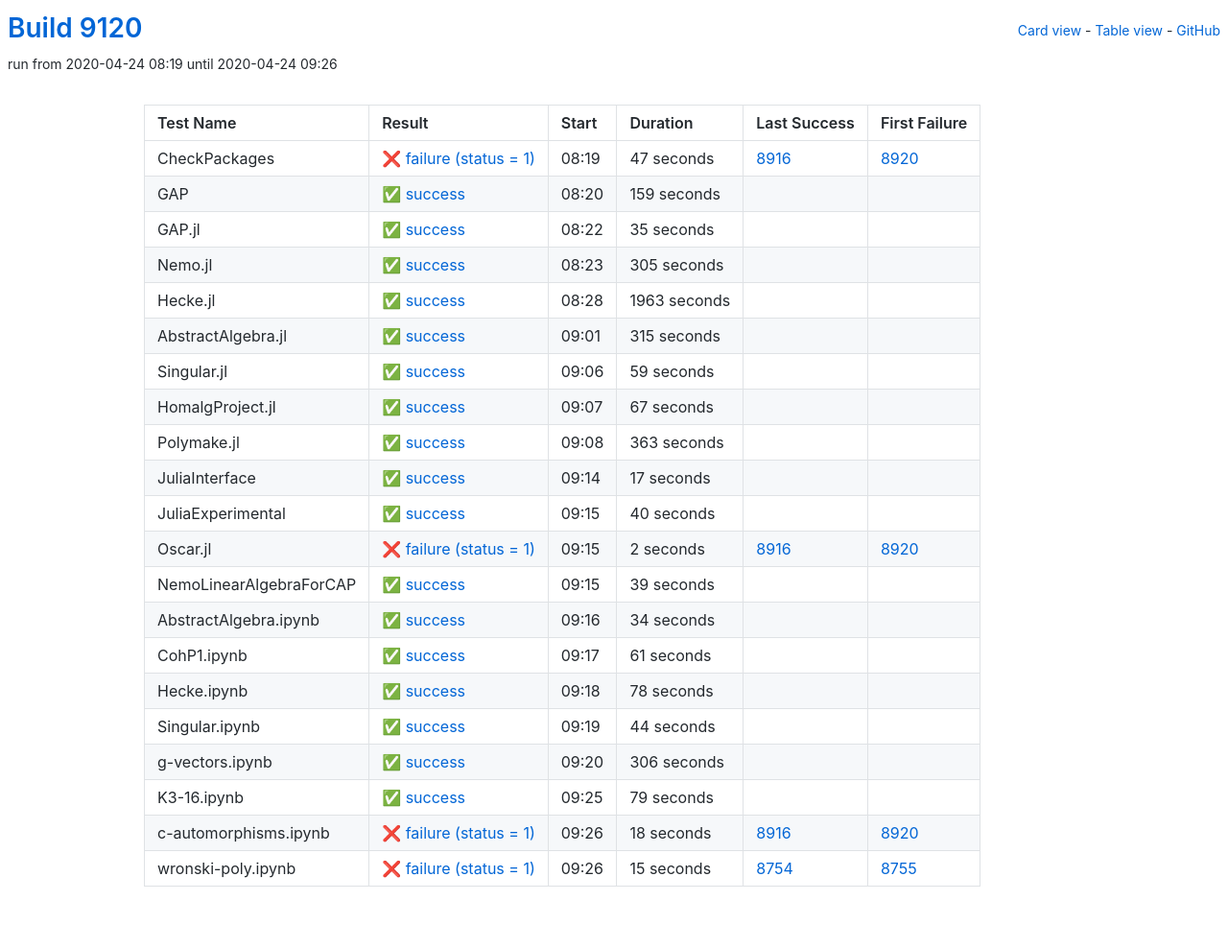
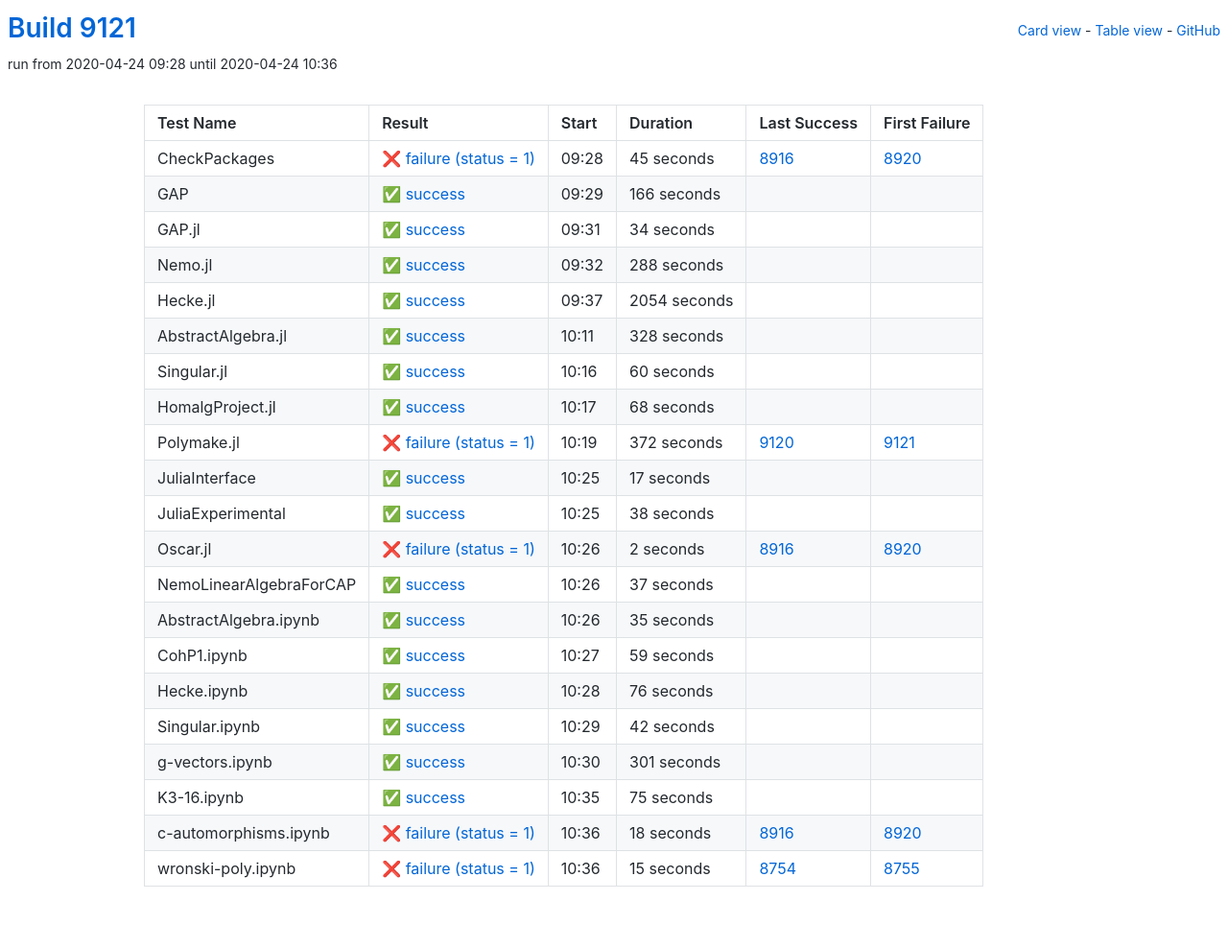
Before and after one commit to oscar-system/oscar-ci-status, a Jekyll site: the page built from table.html, in a window 1280 px wide. Shown: the whole page at 96% size. Built offline with Jekyll 4.4.1, drawn with Linux system fonts in a browser that asks for light colours.

Commit message:
Build 9121

```diff
--- a/_data/ci.yml
+++ b/_data/ci.yml
@@ -1,27 +1,148 @@
-build: 9120
-build_url: https://oscarci.mathematik.uni-kl.de/job/oscar/9120/
+build: 9121
+build_url: https://oscarci.mathematik.uni-kl.de/job/oscar/9121/
 job: oscar
 tests:
-- duration: 47
+- duration: 45
   exitcode: 1
   first_failure: 8920
   first_failure_url: https://oscarci.mathematik.uni-kl.de/job/oscar/8920/
   last_success: 8916
   last_success_url: https://oscarci.mathematik.uni-kl.de/job/oscar/8916/
-  log: https://oscarci.mathematik.uni-kl.de/job/oscar/9120/artifact/logs/build-9120/CheckPackages.log
+  log: https://oscarci.mathematik.uni-kl.de/job/oscar/9121/artifact/logs/build-9121/CheckPackages.log
   name: CheckPackages
-  start: 2020-04-24 08:19
+  start: 2020-04-24 09:28
   status: failure
   success: false
-- duration: 159
+- duration: 166
   exitcode: 0
   first_failure: false
   first_failure_url: null
   last_success: false
   last_success_url: null
-  log: https://oscarci.mathematik.uni-kl.de/job/oscar/9120/artifact/logs/build-9120/GAP.log
+  log: https://oscarci.mathematik.uni-kl.de/job/oscar/9121/artifact/logs/build-9121/GAP.log
   name: GAP
-  start: 2020-04-24 08:20
+  start: 2020-04-24 09:29
+  status: success
+  success: true
+- duration: 34
+  exitcode: 0
+  first_failure: false
+  first_failure_url: null
+  last_success: false
+  last_success_url: null
+  log: https://oscarci.mathematik.uni-kl.de/job/oscar/9121/artifact/logs/build-9121/GAP.jl.log
+  name: GAP.jl
+  start: 2020-04-24 09:31
+  status: success
+  success: true
+- duration: 288
+  exitcode: 0
+  first_failure: false
+  first_failure_url: null
+  last_success: false
+  last_success_url: null
+  log: https://oscarci.mathematik.uni-kl.de/job/oscar/9121/artifact/logs/build-9121/Nemo.jl.log
+  name: Nemo.jl
+  start: 2020-04-24 09:32
+  status: success
+  success: true
+- duration: 2054
+  exitcode: 0
+  first_failure: false
+  first_failure_url: null
+  last_success: false
+  last_success_url: null
+  log: https://oscarci.mathematik.uni-kl.de/job/oscar/9121/artifact/logs/build-9121/Hecke.jl.log
+  name: Hecke.jl
+  start: 2020-04-24 09:37
+  status: success
+  success: true
+- duration: 328
+  exitcode: 0
+  first_failure: false
+  first_failure_url: null
+  last_success: false
+  last_success_url: null
+  log: https://oscarci.mathematik.uni-kl.de/job/oscar/9121/artifact/logs/build-9121/AbstractAlgebra.jl.log
+  name: AbstractAlgebra.jl
+  start: 2020-04-24 10:11
+  status: success
+  success: true
+- duration: 60
+  exitcode: 0
+  first_failure: false
+  first_failure_url: null
+  last_success: false
+  last_success_url: null
+  log: https://oscarci.mathematik.uni-kl.de/job/oscar/9121/artifact/logs/build-9121/Singular.jl.log
+  name: Singular.jl
+  start: 2020-04-24 10:16
+  status: success
+  success: true
+- duration: 68
+  exitcode: 0
+  first_failure: false
+  first_failure_url: null
+  last_success: false
+  last_success_url: null
+  log: https://oscarci.mathematik.uni-kl.de/job/oscar/9121/artifact/logs/build-9121/HomalgProject.jl.log
+  name: HomalgProject.jl
+  start: 2020-04-24 10:17
+  status: success
+  success: true
+- duration: 372
+  exitcode: 1
+  first_failure: 9121
+  first_failure_url: https://oscarci.mathematik.uni-kl.de/job/oscar/9121/
+  last_success: 9120
+  last_success_url: https://oscarci.mathematik.uni-kl.de/job/oscar/9120/
+  log: https://oscarci.mathematik.uni-kl.de/job/oscar/9121/artifact/logs/build-9121/Polymake.jl.log
+  name: Polymake.jl
+  start: 2020-04-24 10:19
+  status: failure
+  success: false
+- duration: 17
+  exitcode: 0
+  first_failure: false
+  first_failure_url: null
+  last_success: false
+  last_success_url: null
+  log: https://oscarci.mathematik.uni-kl.de/job/oscar/9121/artifact/logs/build-9121/JuliaInterface.log
+  name: JuliaInterface
+  start: 2020-04-24 10:25
+  status: success
+  success: true
+- duration: 38
+  exitcode: 0
+  first_failure: false
+  first_failure_url: null
+  last_success: false
+  last_success_url: null
+  log: https://oscarci.mathematik.uni-kl.de/job/oscar/9121/artifact/logs/build-9121/JuliaExperimental.log
+  name: JuliaExperimental
+  start: 2020-04-24 10:25
+  status: success
+  success: true
+- duration: 2
+  exitcode: 1
+  first_failure: 8920
+  first_failure_url: https://oscarci.mathematik.uni-kl.de/job/oscar/8920/
+  last_success: 8916
+  last_success_url: https://oscarci.mathematik.uni-kl.de/job/oscar/8916/
+  log: https://oscarci.mathematik.uni-kl.de/job/oscar/9121/artifact/logs/build-9121/Oscar.jl.log
+  name: Oscar.jl
+  start: 2020-04-24 10:26
+  status: failure
+  success: false
+- duration: 37
+  exitcode: 0
+  first_failure: false
+  first_failure_url: null
+  last_success: false
+  last_success_url: null
+  log: https://oscarci.mathematik.uni-kl.de/job/oscar/9121/artifact/logs/build-9121/NemoLinearAlgebraForCAP.log
+  name: NemoLinearAlgebraForCAP
+  start: 2020-04-24 10:26
   status: success
   success: true
 - duration: 35
@@ -30,42 +151,9 @@ tests:
   first_failure_url: null
   last_success: false
   last_success_url: null
-  log: https://oscarci.mathematik.uni-kl.de/job/oscar/9120/artifact/logs/build-9120/GAP.jl.log
-  name: GAP.jl
-  start: 2020-04-24 08:22
-  status: success
-  success: true
-- duration: 305
-  exitcode: 0
-  first_failure: false
-  first_failure_url: null
-  last_success: false
-  last_success_url: null
-  log: https://oscarci.mathematik.uni-kl.de/job/oscar/9120/artifact/logs/build-9120/Nemo.jl.log
-  name: Nemo.jl
-  start: 2020-04-24 08:23
-  status: success
-  success: true
-- duration: 1963
-  exitcode: 0
-  first_failure: false
-  first_failure_url: null
-  last_success: false
-  last_success_url: null
-  log: https://oscarci.mathematik.uni-kl.de/job/oscar/9120/artifact/logs/build-9120/Hecke.jl.log
-  name: Hecke.jl
-  start: 2020-04-24 08:28
-  status: success
-  success: true
-- duration: 315
-  exitcode: 0
-  first_failure: false
-  first_failure_url: null
-  last_success: false
-  last_success_url: null
-  log: https://oscarci.mathematik.uni-kl.de/job/oscar/9120/artifact/logs/build-9120/AbstractAlgebra.jl.log
-  name: AbstractAlgebra.jl
-  start: 2020-04-24 09:01
+  log: https://oscarci.mathematik.uni-kl.de/job/oscar/9121/artifact/logs/build-9121/AbstractAlgebra.ipynb.log
+  name: AbstractAlgebra.ipynb
+  start: 2020-04-24 10:26
   status: success
   success: true
 - duration: 59
@@ -74,141 +162,53 @@ tests:
   first_failure_url: null
   last_success: false
   last_success_url: null
-  log: https://oscarci.mathematik.uni-kl.de/job/oscar/9120/artifact/logs/build-9120/Singular.jl.log
-  name: Singular.jl
-  start: 2020-04-24 09:06
+  log: https://oscarci.mathematik.uni-kl.de/job/oscar/9121/artifact/logs/build-9121/CohP1.ipynb.log
+  name: CohP1.ipynb
+  start: 2020-04-24 10:27
   status: success
   success: true
-- duration: 67
+- duration: 76
   exitcode: 0
   first_failure: false
   first_failure_url: null
   last_success: false
   last_success_url: null
-  log: https://oscarci.mathematik.uni-kl.de/job/oscar/9120/artifact/logs/build-9120/HomalgProject.jl.log
-  name: HomalgProject.jl
-  start: 2020-04-24 09:07
+  log: https://oscarci.mathematik.uni-kl.de/job/oscar/9121/artifact/logs/build-9121/Hecke.ipynb.log
+  name: Hecke.ipynb
+  start: 2020-04-24 10:28
   status: success
   success: true
-- duration: 363
+- duration: 42
   exitcode: 0
   first_failure: false
   first_failure_url: null
   last_success: false
   last_success_url: null
-  log: https://oscarci.mathematik.uni-kl.de/job/oscar/9120/artifact/logs/build-9120/Polymake.jl.log
-  name: Polymake.jl
-  start: 2020-04-24 09:08
+  log: https://oscarci.mathematik.uni-kl.de/job/oscar/9121/artifact/logs/build-9121/Singular.ipynb.log
+  name: Singular.ipynb
+  start: 2020-04-24 10:29
   status: success
   success: true
-- duration: 17
+- duration: 301
   exitcode: 0
   first_failure: false
   first_failure_url: null
   last_success: false
   last_success_url: null
-  log: https://oscarci.mathematik.uni-kl.de/job/oscar/9120/artifact/logs/build-9120/JuliaInterface.log
-  name: JuliaInterface
-  start: 2020-04-24 09:14
+  log: https://oscarci.mathematik.uni-kl.de/job/oscar/9121/artifact/logs/build-9121/g-vectors.ipynb.log
+  name: g-vectors.ipynb
+  start: 2020-04-24 10:30
   status: success
   success: true
-- duration: 40
+- duration: 75
   exitcode: 0
   first_failure: false
   first_failure_url: null
   last_success: false
   last_success_url: null
-  log: https://oscarci.mathematik.uni-kl.de/job/oscar/9120/artifact/logs/build-9120/JuliaExperimental.log
-  name: JuliaExperimental
-  start: 2020-04-24 09:15
-  status: success
-  success: true
-- duration: 2
-  exitcode: 1
-  first_failure: 8920
-  first_failure_url: https://oscarci.mathematik.uni-kl.de/job/oscar/8920/
-  last_success: 8916
-  last_success_url: https://oscarci.mathematik.uni-kl.de/job/oscar/8916/
-  log: https://oscarci.mathematik.uni-kl.de/job/oscar/9120/artifact/logs/build-9120/Oscar.jl.log
-  name: Oscar.jl
-  start: 2020-04-24 09:15
-  status: failure
-  success: false
-- duration: 39
-  exitcode: 0
-  first_failure: false
-  first_failure_url: null
-  last_success: false
-  last_success_url: null
-  log: https://oscarci.mathematik.uni-kl.de/job/oscar/9120/artifact/logs/build-9120/NemoLinearAlgebraForCAP.log
-  name: NemoLinearAlgebraForCAP
-  start: 2020-04-24 09:15
-  status: success
-  success: true
-- duration: 34
-  exitcode: 0
-  first_failure: false
-  first_failure_url: null
-  last_success: false
-  last_success_url: null
-  log: https://oscarci.mathematik.uni-kl.de/job/oscar/9120/artifact/logs/build-9120/AbstractAlgebra.ipynb.log
-  name: AbstractAlgebra.ipynb
-  start: 2020-04-24 09:16
-  status: success
-  success: true
-- duration: 61
-  exitcode: 0
-  first_failure: false
-  first_failure_url: null
-  last_success: false
-  last_success_url: null
-  log: https://oscarci.mathematik.uni-kl.de/job/oscar/9120/artifact/logs/build-9120/CohP1.ipynb.log
-  name: CohP1.ipynb
-  start: 2020-04-24 09:17
-  status: success
-  success: true
-- duration: 78
-  exitcode: 0
-  first_failure: false
-  first_failure_url: null
-  last_success: false
-  last_success_url: null
-  log: https://oscarci.mathematik.uni-kl.de/job/oscar/9120/artifact/logs/build-9120/Hecke.ipynb.log
-  name: Hecke.ipynb
-  start: 2020-04-24 09:18
-  status: success
-  success: true
-- duration: 44
-  exitcode: 0
-  first_failure: false
-  first_failure_url: null
-  last_success: false
-  last_success_url: null
-  log: https://oscarci.mathematik.uni-kl.de/job/oscar/9120/artifact/logs/build-9120/Singular.ipynb.log
-  name: Singular.ipynb
-  start: 2020-04-24 09:19
-  status: success
-  success: true
-- duration: 306
-  exitcode: 0
-  first_failure: false
-  first_failure_url: null
-  last_success: false
-  last_success_url: null
-  log: https://oscarci.mathematik.uni-kl.de/job/oscar/9120/artifact/logs/build-9120/g-vectors.ipynb.log
-  name: g-vectors.ipynb
-  start: 2020-04-24 09:20
-  status: success
-  success: true
-- duration: 79
-  exitcode: 0
-  first_failure: false
-  first_failure_url: null
-  last_success: false
-  last_success_url: null
-  log: https://oscarci.mathematik.uni-kl.de/job/oscar/9120/artifact/logs/build-9120/K3-16.ipynb.log
+  log: https://oscarci.mathematik.uni-kl.de/job/oscar/9121/artifact/logs/build-9121/K3-16.ipynb.log
   name: K3-16.ipynb
-  start: 2020-04-24 09:25
+  start: 2020-04-24 10:35
   status: success
   success: true
 - duration: 18
@@ -217,9 +217,9 @@ tests:
   first_failure_url: https://oscarci.mathematik.uni-kl.de/job/oscar/8920/
   last_success: 8916
   last_success_url: https://oscarci.mathematik.uni-kl.de/job/oscar/8916/
-  log: https://oscarci.mathematik.uni-kl.de/job/oscar/9120/artifact/logs/build-9120/c-automorphisms.ipynb.log
+  log: https://oscarci.mathematik.uni-kl.de/job/oscar/9121/artifact/logs/build-9121/c-automorphisms.ipynb.log
   name: c-automorphisms.ipynb
-  start: 2020-04-24 09:26
+  start: 2020-04-24 10:36
   status: failure
   success: false
 - duration: 15
@@ -228,8 +228,8 @@ tests:
   first_failure_url: https://oscarci.mathematik.uni-kl.de/job/oscar/8755/
   last_success: 8754
   last_success_url: https://oscarci.mathematik.uni-kl.de/job/oscar/8754/
-  log: https://oscarci.mathematik.uni-kl.de/job/oscar/9120/artifact/logs/build-9120/wronski-poly.ipynb.log
+  log: https://oscarci.mathematik.uni-kl.de/job/oscar/9121/artifact/logs/build-9121/wronski-poly.ipynb.log
   name: wronski-poly.ipynb
-  start: 2020-04-24 09:26
+  start: 2020-04-24 10:36
   status: failure
   success: false
```
Also changed, not shown: README.md.
